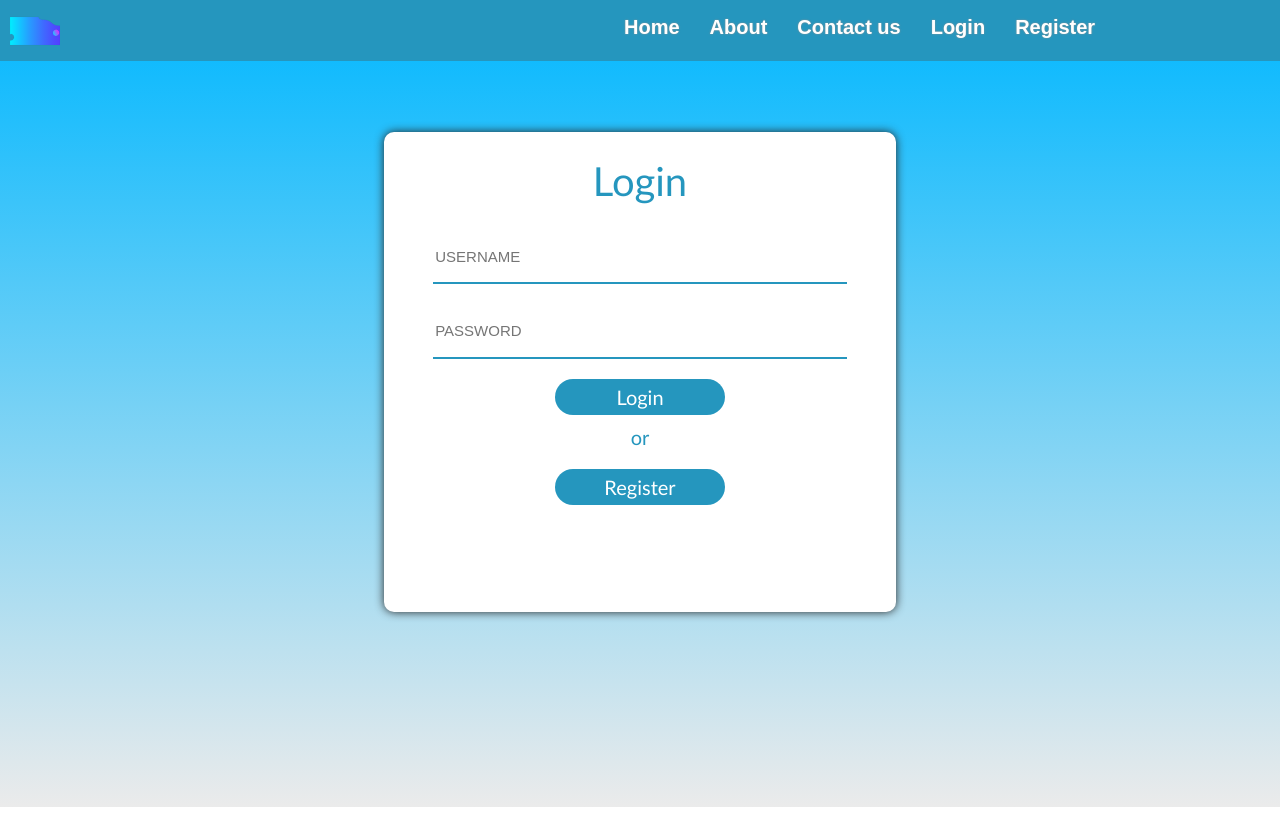
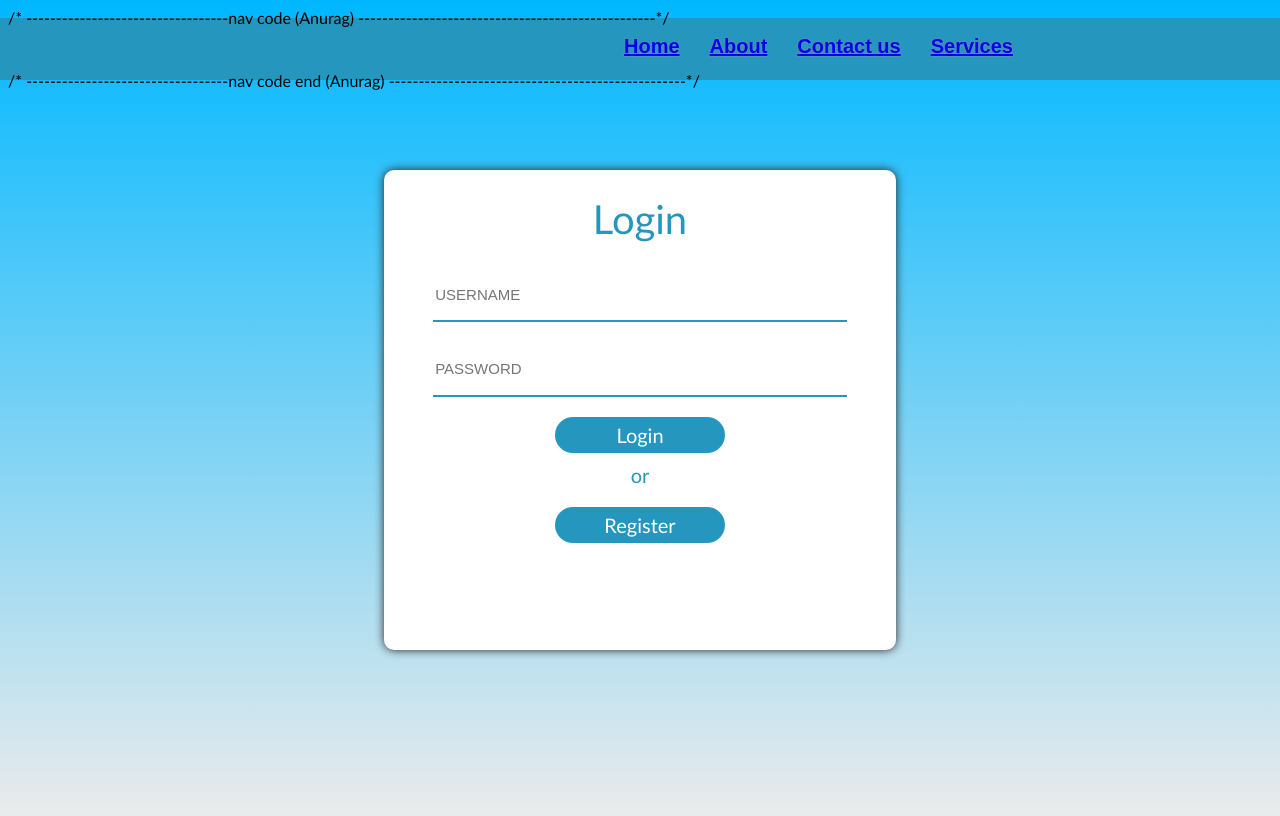
Before and after one commit to amankrsah/CollegeOnlineTest, a PHP site: page / in a window 1280 px wide. Run offline with PHP 8.4, Linux system fonts and the light colour scheme.

Commit message:
Update navbar.php
navigation ka code h ye

```diff
--- a/components/navbar.php
+++ b/components/navbar.php
@@ -1,10 +1,11 @@
-<nav>
-    <ul>
-        <img src="assets/web-bg.svg" alt="" srcset="">
-        <li id="home">Home</li>
-        <li>About</li>
-        <li>Contact us</li>
-        <li>Login</li>
-        <li id="login">Register</li>
-    </ul>
+/* ----------------------------------nav code (Anurag) --------------------------------------------------*/
+
+<nav class="nav">
+            <ul>
+                <li><a href="#">Home</a></li>
+                <li><a href="#">About</a></li>
+                <li><a href="#">Contact us</a></li>
+                <li><a href="#">Services</a></li>
+            </ul>
 </nav>
+/* ----------------------------------nav code end (Anurag) --------------------------------------------------*/
```
